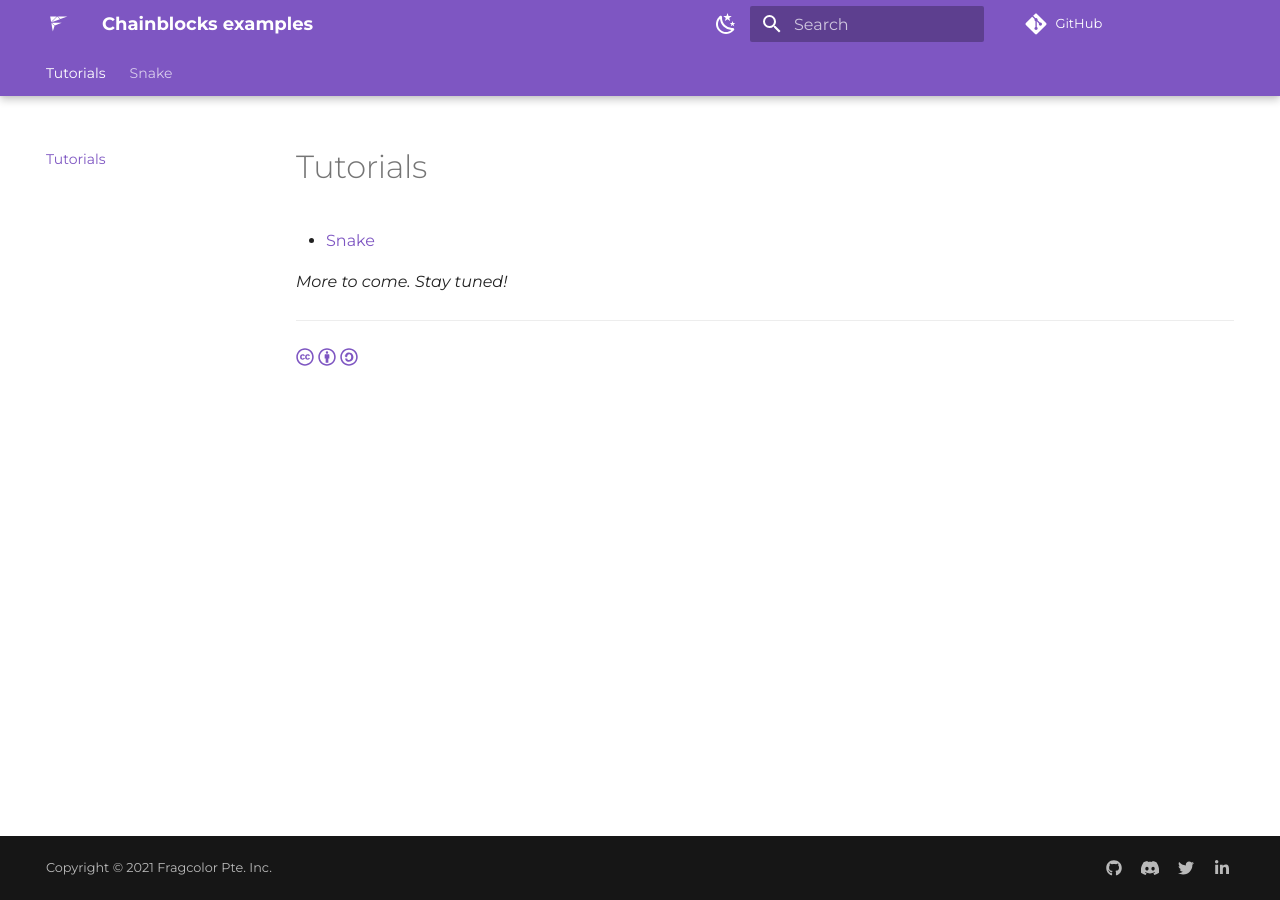
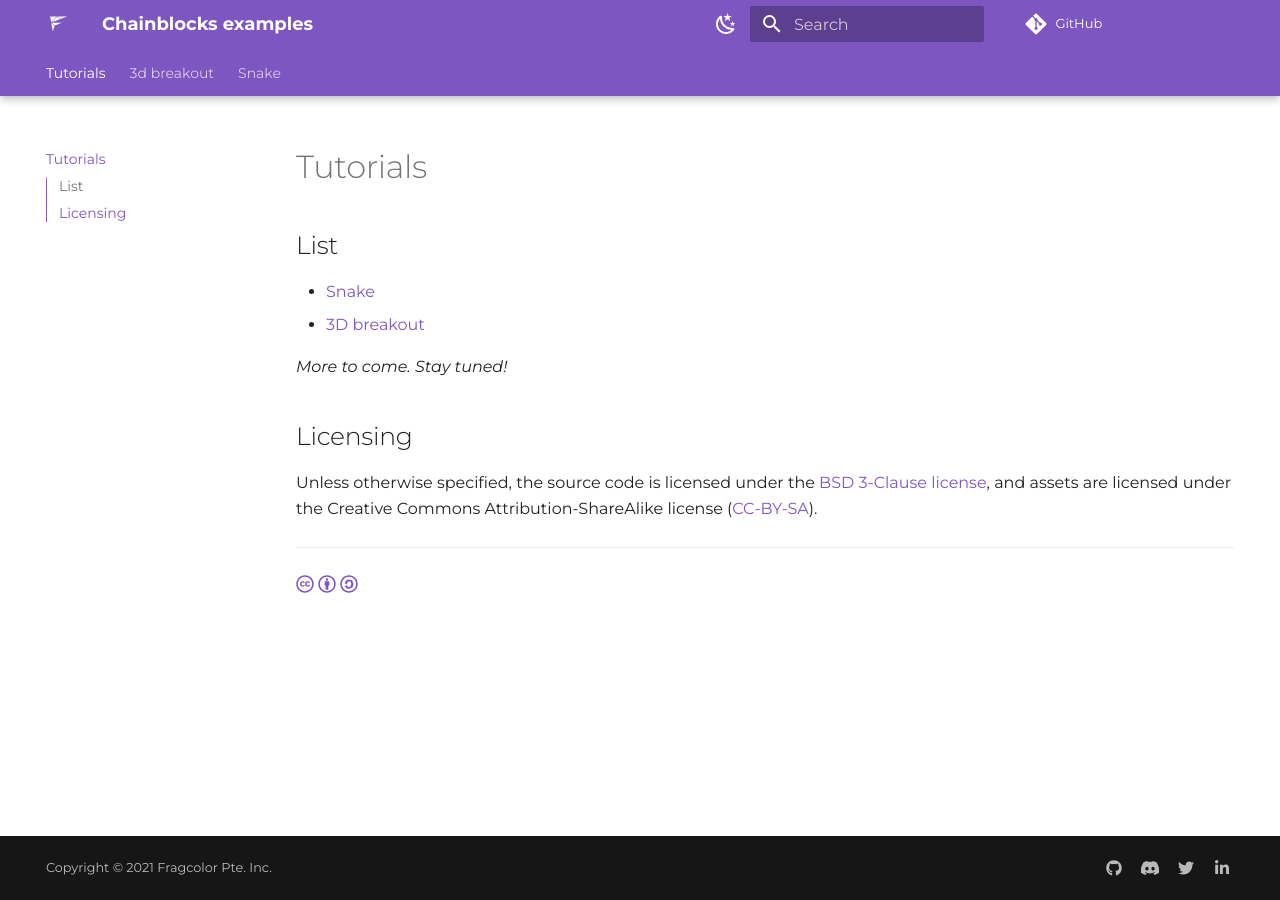
Before and after one commit to fragcolor-xyz/shards-examples, an MkDocs documentation site: the page built from tutorials/index.md, in a window 1280 px wide. Built offline with MkDocs 1.6.1 and Material for MkDocs 9.7.7, drawn with Linux system fonts in a browser that asks for light colours; comment, search, counter and statistics services are not loaded.

Commit message:
Add 3d-breakout

```diff
--- /dev/null
+++ b/tutorials/3d-breakout/index.md
@@ -0,0 +1,3 @@
+# 3D breakout game tutorial
+
+--8<-- "includes/license.md"
--- a/tutorials/index.md
+++ b/tutorials/index.md
@@ -1,7 +1,14 @@
 # Tutorials
 
+## List
+
 * [Snake](./snake/index.md)
+* [3D breakout](./3d-breakout/index.md)
 
 *More to come. Stay tuned!*
 
+## Licensing
+
+Unless otherwise specified, the source code is licensed under the [BSD 3-Clause license](./LICENSE), and assets are licensed under the Creative Commons Attribution-ShareAlike license ([CC-BY-SA](https://creativecommons.org/licenses/by-sa/4.0/)).
+
 --8<-- "includes/license.md"
```
Also changed, not shown: README.md (+1 -0 lines), 1 other file.
